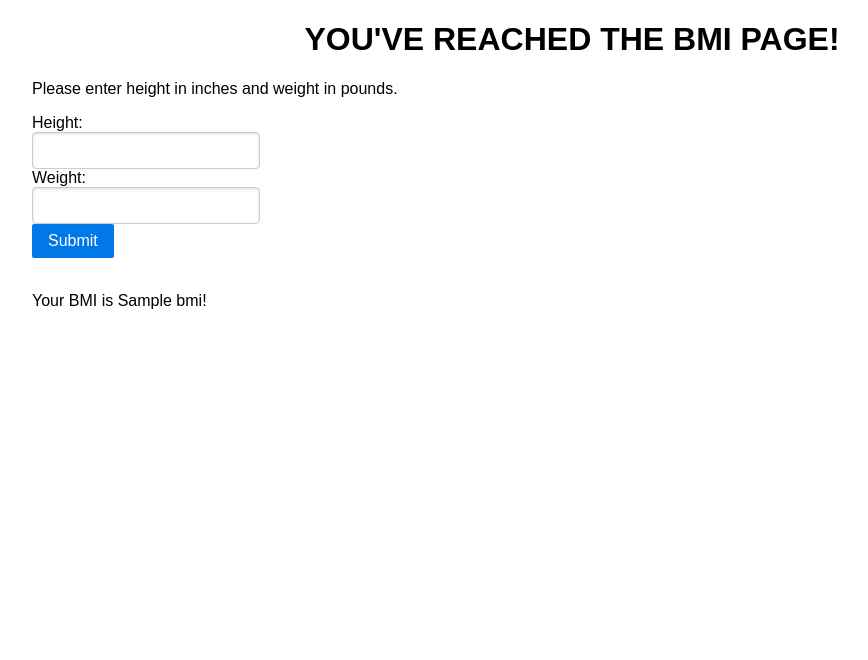
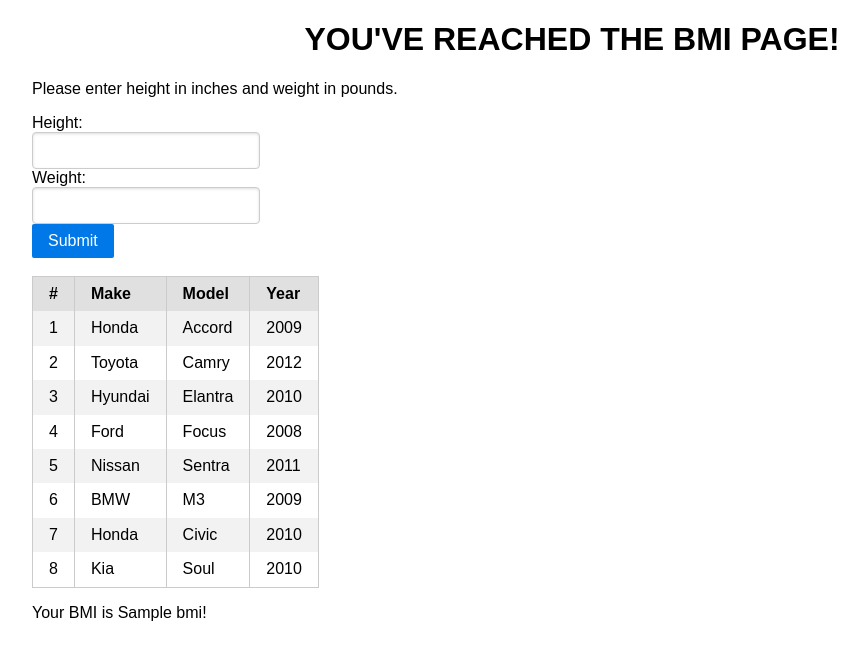
Before and after one commit to melodygr/grocery_recommendation, a Flask app: template flask_app/templates/bmi.html in a window 1280 px wide. Shown: the top 660 px of the page, without its empty margins (68-936 px from the left). Run offline with Flask 2, Linux system fonts and the light colour scheme; the template is opened without the code that fills it: most values are stand-ins (such as "Sample title", 1, 10 or a date in 2020); some libraries are stand-ins or nearby versions.

Commit message:
add table

```diff
--- a/flask_app/templates/bmi.html
+++ b/flask_app/templates/bmi.html
@@ -28,6 +28,66 @@
 
 <div class='main'>
     {% if bmi %}
+    <table class="pure-table">
+        <thead>
+            <tr>
+                <th>#</th>
+                <th>Make</th>
+                <th>Model</th>
+                <th>Year</th>
+            </tr>
+        </thead>
+        <tbody>
+            <tr class="pure-table-odd">
+                <td>1</td>
+                <td>Honda</td>
+                <td>Accord</td>
+                <td>2009</td>
+            </tr>
+            <tr>
+                <td>2</td>
+                <td>Toyota</td>
+                <td>Camry</td>
+                <td>2012</td>
+            </tr>
+            <tr class="pure-table-odd">
+                <td>3</td>
+                <td>Hyundai</td>
+                <td>Elantra</td>
+                <td>2010</td>
+            </tr>
+            <tr>
+                <td>4</td>
+                <td>Ford</td>
+                <td>Focus</td>
+                <td>2008</td>
+            </tr>
+            <tr class="pure-table-odd">
+                <td>5</td>
+                <td>Nissan</td>
+                <td>Sentra</td>
+                <td>2011</td>
+            </tr>
+            <tr>
+                <td>6</td>
+                <td>BMW</td>
+                <td>M3</td>
+                <td>2009</td>
+            </tr>
+            <tr class="pure-table-odd">
+                <td>7</td>
+                <td>Honda</td>
+                <td>Civic</td>
+                <td>2010</td>
+            </tr>
+            <tr>
+                <td>8</td>
+                <td>Kia</td>
+                <td>Soul</td>
+                <td>2010</td>
+            </tr>
+        </tbody>
+    </table>
         <p>Your BMI is {{ bmi }}!</p>
     {% endif %}
 </div>
```
